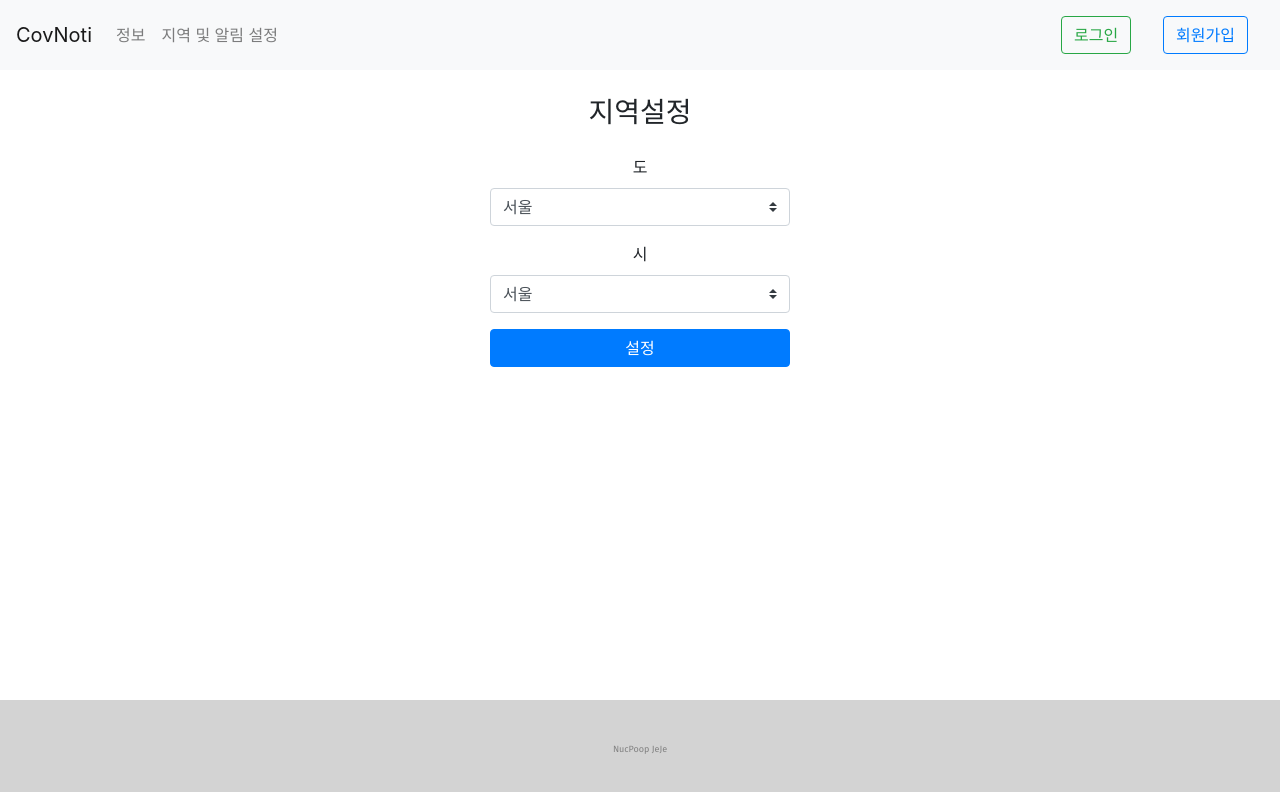
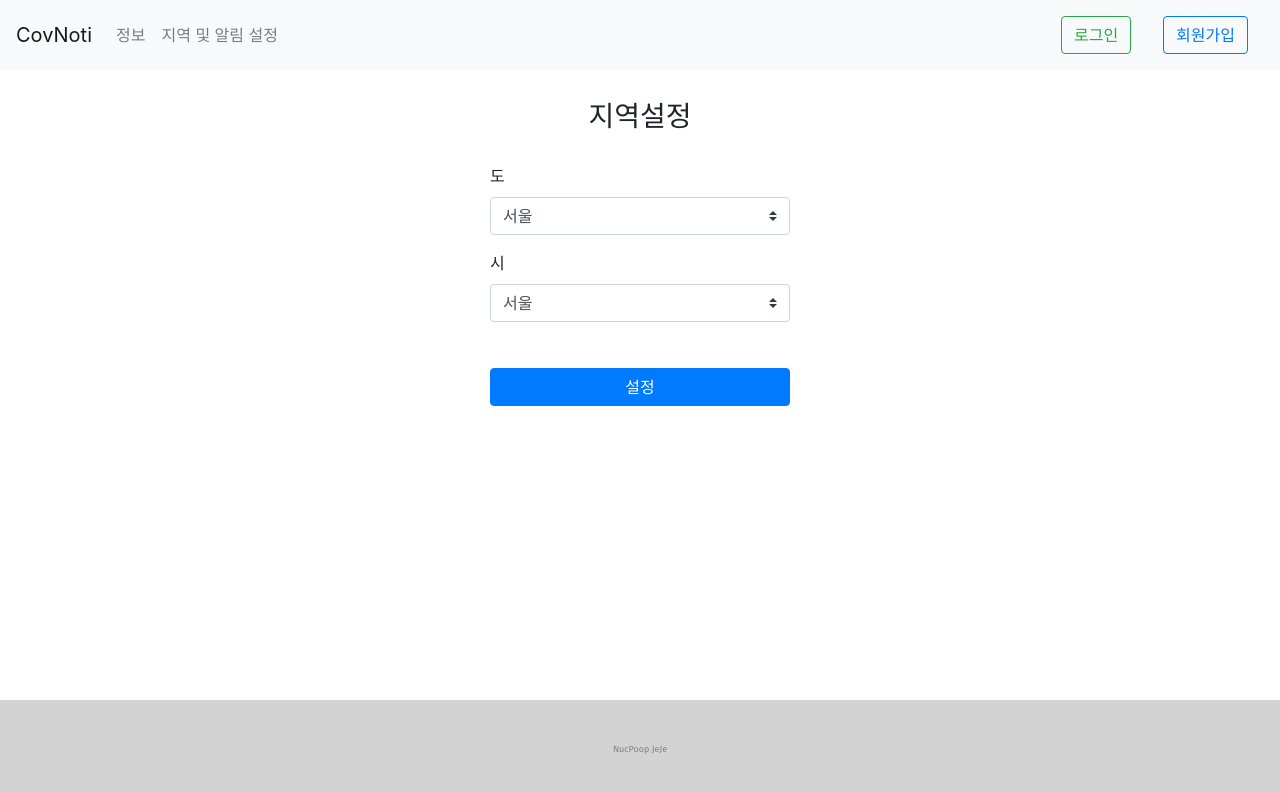
Before and after one commit to NucPoop/Covserver-front, a React (Create React App) app: page /location in a window 1280 px wide. Shown: the top 792 px of the page. Built offline with nearby package versions, Linux system fonts and the light colour scheme.

Commit message:
[fix] location inline css

```diff
--- a/src/pages/LocationSetting.js
+++ b/src/pages/LocationSetting.js
@@ -14,7 +14,7 @@ export default class LocationSetting extends Component {
                     <Form.Group controlId="location-state">
                         <Form.Label>도</Form.Label>
                         <br/>
-                        <Form.Control style={{width: '300px'}} as="select" custom>
+                        <Form.Control className="province" as="select" custom>
                             <option>서울</option>
                             <option>부산</option>
                             <option>진주</option>
@@ -23,10 +23,10 @@ export default class LocationSetting extends Component {
                 </Form>
 
                 <Form>
-                    <Form.Group controlId="location-city">
+                    <Form.Group className="city" controlId="location-city">
                         <Form.Label>시</Form.Label>
                         <br/>
-                        <Form.Control style={{width: '300px'}} as="select" custom>
+                        <Form.Control as="select" custom>
                             <option>서울</option>
                             <option>부산</option>
                             <option>진주</option>
@@ -34,7 +34,7 @@ export default class LocationSetting extends Component {
                     </Form.Group>
                 </Form>
 
-                <Button controlId="setLocation" style={{width: '300px'}}>설정</Button>
+                <Button className="setlocation-btn" controlId="setLocation">설정</Button>
             </div>
         );
     }
--- a/src/style/LocationSetting.css
+++ b/src/style/LocationSetting.css
@@ -1,15 +1,18 @@
 .location-setting{
+    width: fit-content;
+    margin: auto;
+}
+
+h3{
+    margin: 10%;
     text-align: center;
 }
 
-h3{
-    margin: 2%;
+.province, .city{
+    width: 300px;
 }
 
-Form.Control{
-    width: 400px;
+.setlocation-btn{
+    width: 300px;
+    margin-top: 10%;
 }
-/*
-.test{
-    width: 100px;
-} */
```
Also changed, not shown: src/pages/Home.js (line endings or trailing spaces).
